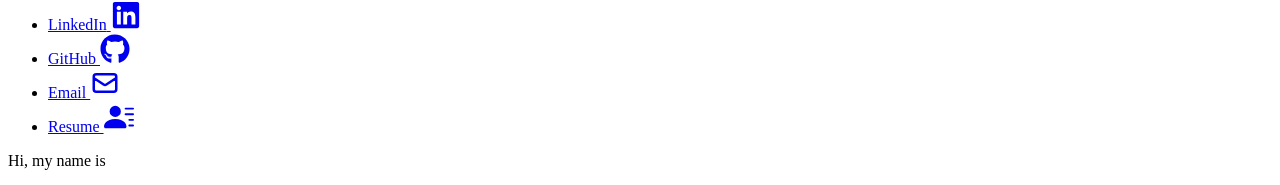
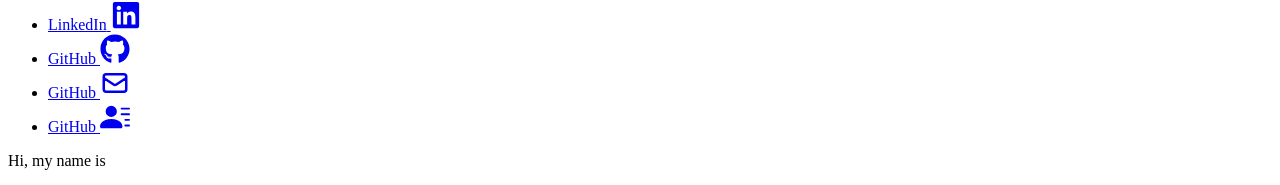
Before and after one commit to Tawphiq/tawfiq-portfolio, a React (Create React App) app in the folder my-portfolio/: page / in a window 1280 px wide. Shown: the part 308-493 px from the top of the page. Built offline with nearby package versions, Linux system fonts and the light colour scheme; a web font is replaced by a local one.

Commit message:
"socials"

```diff
--- a/my-portfolio/src/components/Navbar.jsx
+++ b/my-portfolio/src/components/Navbar.jsx
@@ -132,7 +132,7 @@ useEffect(() => {
               href='https://mail.google.com/mail/u/?authuser=mohammedtawfiqiddrisu5@gmail.com'
               target='_blank'
             >
-              Email <HiOutlineMail size={30} />
+             {isLargeScreen? "GitHub" : ""} <HiOutlineMail size={30} />
             </a>
           </li>
           <li className='w-[160px] h-[60px] flex justify-between items-center mr-[-100px] md:ml-[-100px] hover:ml-[-10px] duration-300 bg-[#565f69]'>
@@ -140,7 +140,7 @@ useEffect(() => {
               className='flex justify-between items-center w-full text-gray-300'
               href='/'
             >
-              Resume <BsFillPersonLinesFill size={30} />
+             {isLargeScreen? "GitHub" : ""} <BsFillPersonLinesFill size={30} />
             </a>
           </li>
         </ul>
```
